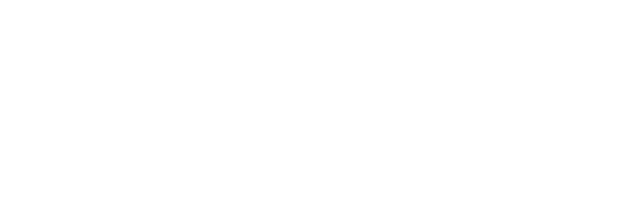
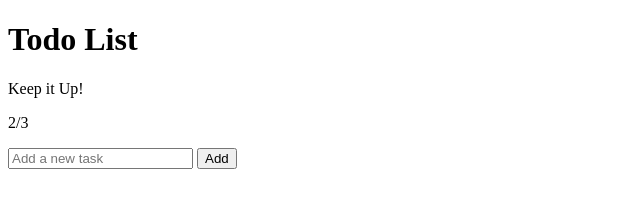
Before and after one commit to TshekoO/To-Do-List, a plain HTML site: page index.html in a window 1280 px wide. Shown: the whole page, without its empty margins (0-640 px from the left). Drawn offline with Linux system fonts and the light colour scheme.

Commit message:
Changed the structure

```diff
--- a/index.html
+++ b/index.html
@@ -7,7 +7,25 @@
     <title>Todo List</title>
 </head>
 <body>
-<div class="wrapper"></div>
+<div class="container">
+    <div class="stats-container">
+        <div class="details">
+            <h1>Todo List</h1>
+            <p>Keep it Up!</p>
+            <div id="progressBar">
+                <div id="progress"></div>
+            </div>
+        </div>
+        <div class="stats-number">
+            <p id="numbers">2/3</p>
+        </div>
+    </div>
+    <form action="">
+        <input type="text" placeholder="Add a new task" >
+        <button type="submit">Add</button>
+    </form>
+    <ul class="task-list"></ul>
+</div>
     <script src="script.js"></script>
 </body>
 </html>
```
